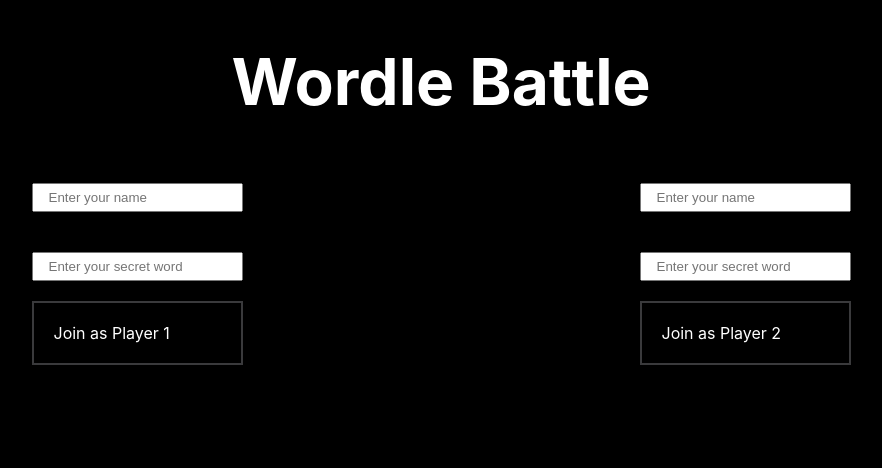
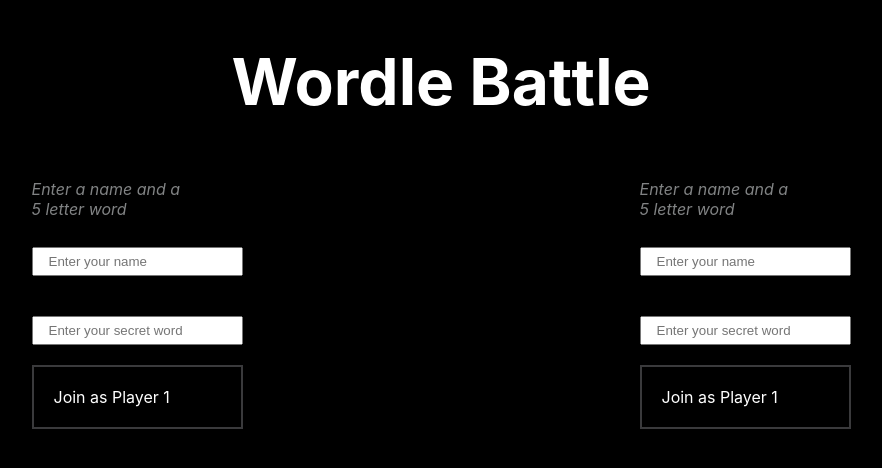
Before and after one commit to kmkinney/wordle-battle, a Next.js app: page / in a window 1280 px wide. Shown: the top 468 px of the page, without its empty margins (199-1081 px from the left). Built offline with nearby package versions, Linux system fonts and the light colour scheme.

Commit message:
More updates, now validates input

```diff
--- a/components/Game.js
+++ b/components/Game.js
@@ -28,7 +28,7 @@ export default function Game(props) {
                     <link rel='icon' href='/favicon.ico' />
                 </Head>
                 <main className={styles.main}>
-                    <h1 className={styles.title}>SECRET: {props.secretWord}</h1>
+                    {/* <h1 className={styles.title}>SECRET: {props.secretWord}</h1> */}
                     <WordGuess
                         player={props.player}
                         targetWord={props.secretWord}
--- a/pages/index.js
+++ b/pages/index.js
@@ -1,19 +1,42 @@
+import { useState, useEffect } from 'react'
 import Head from 'next/head'
 import styles from '../styles/Home.module.css'
-import WordGuess from '../components/WordGuess'
-import { useState } from 'react'
 import Link from 'next/link'
-import { useEffect } from 'react'
 
 export default function Home() {
     const [playerOneName, setPlayerOneName] = useState('')
     const [playerOneWord, setPlayerOneWord] = useState('')
     const [playerTwoWord, setPlayerTwoWord] = useState('')
     const [playerTwoName, setPlayerTwoName] = useState('')
+    const [p2Hint, setP2Hint] = useState('')
+    const [p1Hint, setP1Hint] = useState('')
+
+    const [isP1Valid, setP1Valid] = useState(false)
+    const [isP2Valid, setP2Valid] = useState(false)
 
     useEffect(() => {
         localStorage.clear()
     }, [])
+
+    useEffect(() => {
+        let isWordValid = playerOneWord.match(/^[A-Za-z]{5}$/)
+        setP1Valid(isWordValid && playerOneName !== '')
+    }, [playerOneName, playerOneWord])
+
+    useEffect(() => {
+        let isWordValid = playerTwoWord.match(/^[A-Za-z]{5}$/)
+        setP2Valid(isWordValid && playerTwoName !== '')
+    }, [playerTwoName, playerTwoWord])
+
+    useEffect(() => {
+        setP2Hint(isP2Valid ?
+            'Ready to go!' : 'Enter a name and a 5 letter word')
+    }, [isP2Valid])
+
+    useEffect(() => {
+        setP1Hint(isP1Valid ?
+            'Ready to go!' : 'Enter a name and a 5 letter word')
+    }, [isP1Valid])
 
     return (
         <div className={styles.container}>
@@ -27,6 +50,9 @@ export default function Home() {
                 <h1 className={styles.title}>Wordle Battle</h1>
                 <div className={styles.buttonArea}>
                     <div className={styles.player}>
+                        <p className={styles.hint}>
+                            {p1Hint}
+                        </p>
                         <input
                             className={styles.textInput}
                             placeholder="Enter your name"
@@ -37,13 +63,17 @@ export default function Home() {
                             placeholder="Enter your secret word"
                             onChange={(e) => setPlayerOneWord(e.target.value)}
                         />
-                        <Link href={`/players/1?n=${playerOneName}&w=${playerOneWord}`}>
+                        <Link href={isP1Valid ? `/players/1?n=${playerOneName}&w=${playerOneWord}` : '#'}
+                            className={isP1Valid ? '' : 'disabled'}>
                             <a
                                 className={styles.button}>Join as Player 1</a>
                         </Link>
                     </div>
 
                     <div className={styles.player}>
+                        <p className={styles.hint}>
+                            {p2Hint}
+                        </p>
                         <input
                             className={styles.textInput}
                             placeholder="Enter your name"
@@ -54,9 +84,10 @@ export default function Home() {
                             placeholder="Enter your secret word"
                             onChange={(e) => setPlayerTwoWord(e.target.value)}
                         />
-                        <Link href={`/players/2?n=${playerTwoName}&w=${playerTwoWord}`}>
+                        <Link href={isP2Valid ? `/players/2?n=${playerTwoName}&w=${playerTwoWord}` : '#'}
+                            className={isP2Valid ? '' : styles.disabled}>
                             <a
-                                className={styles.button}>Join as Player 2</a>
+                                className={styles.button}>Join as Player 1</a>
                         </Link>
                     </div>
                 </div>
--- a/pages/players/[player].js
+++ b/pages/players/[player].js
@@ -166,9 +166,9 @@ export default function PlayerOne() {
     if (!gameState.done) {
         return (
             <div>
-                <p>{JSON.stringify(gameState)}</p>
+                {/* <p>{JSON.stringify(gameState)}</p>
                 <p>{JSON.stringify(currPlayer)}</p>
-                <p>{JSON.stringify(otherPlayer)}</p>
+                <p>{JSON.stringify(otherPlayer)}</p> */}
 
                 <Game secretWord={opponentWord}
                     startGameFn={startGame}
--- a/styles/Home.module.css
+++ b/styles/Home.module.css
@@ -50,6 +50,10 @@
     background-color: var(--green);
 }
 
+.disabled a:hover {
+    background-color: var(--lightGrey) !important;
+}
+
 .start {
     text-align: center;
 }
@@ -66,3 +70,10 @@
 .gameOver {
     text-align: center;
 }
+
+.hint {
+    font-style: italic;
+    color: var(--lightGrey);
+    width: 10rem;
+    height: 2rem;
+}
```
Also changed, not shown: 1 other file (tests, documents, lock files or other folders).
